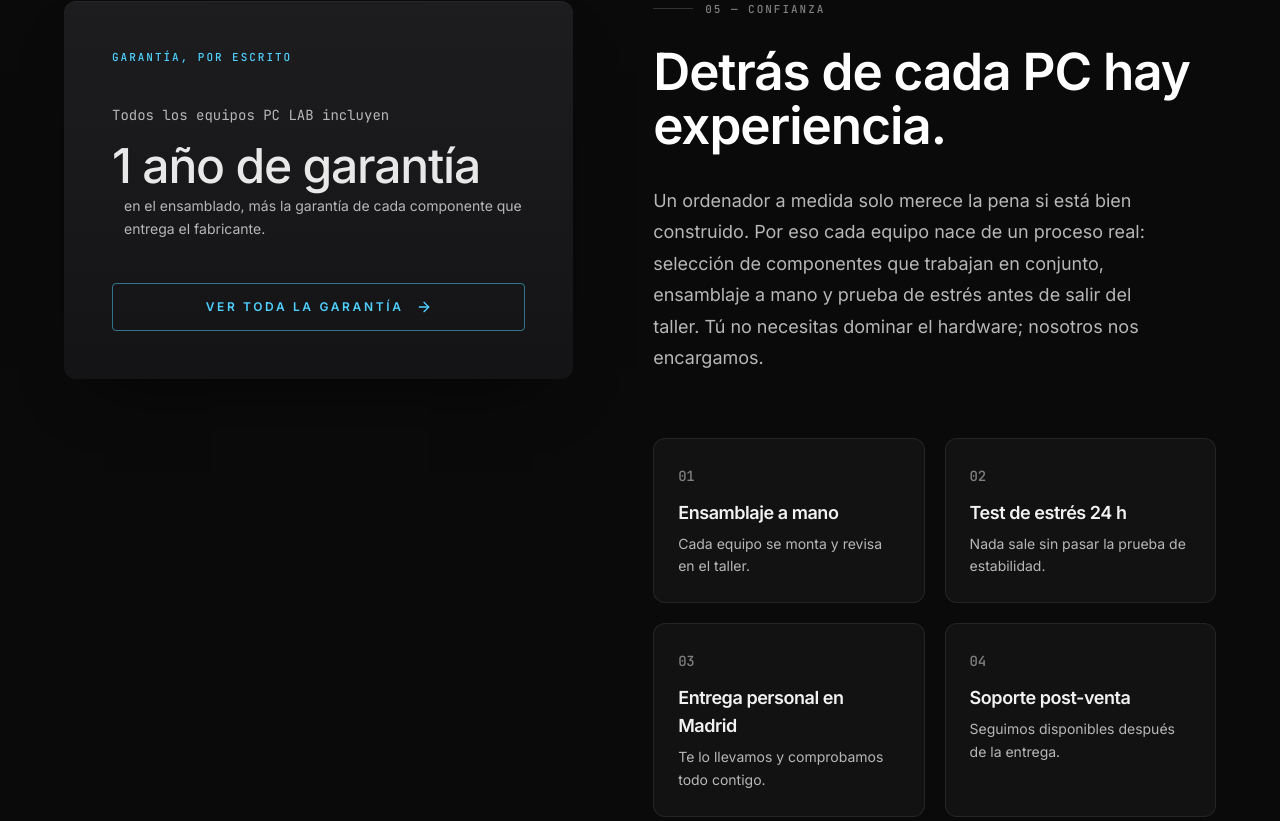
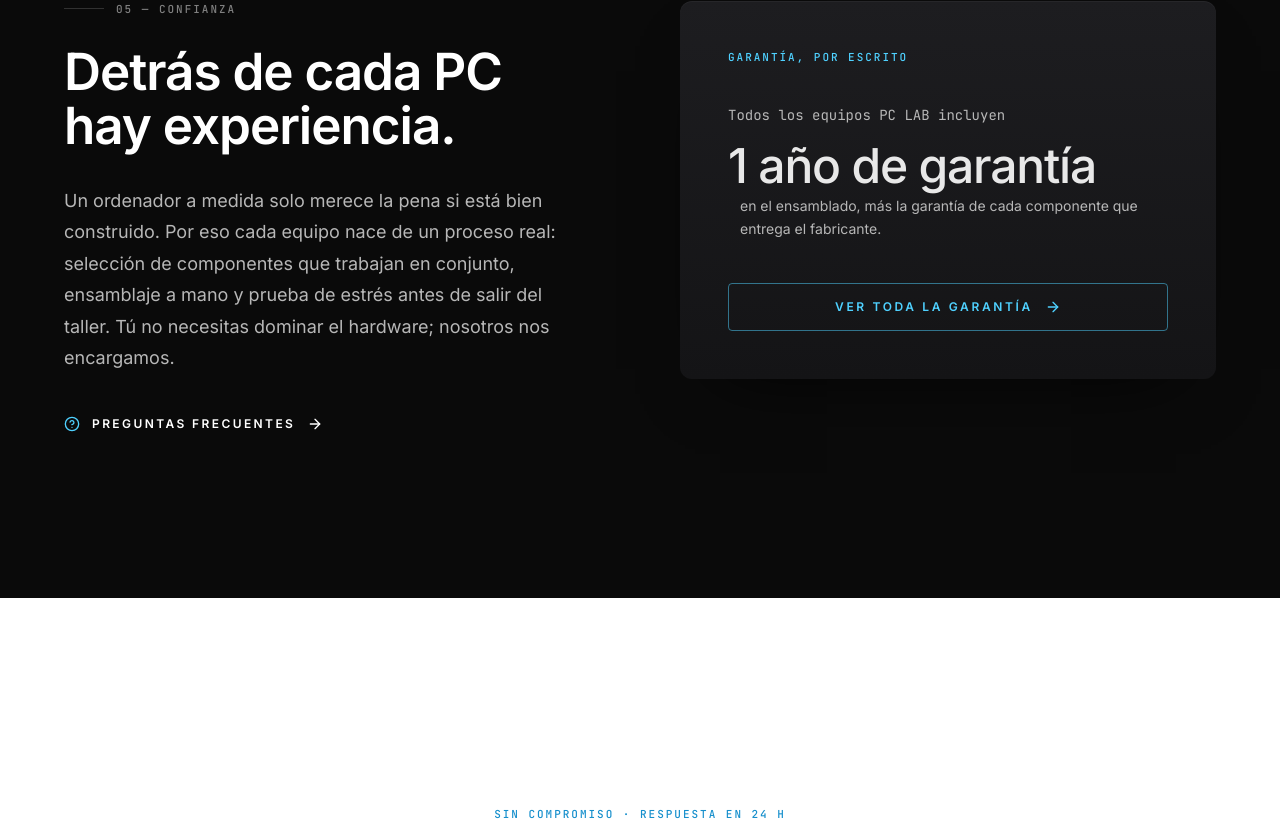
Before and after one commit to Nearcinho/pc-lab, a Next.js app: page / in a window 1280 px wide. Shown: the part 4068-4889 px from the top of the page. Built offline with nearby package versions, Linux system fonts and the light colour scheme.

Commit message:
Home 05: garantia a la derecha, seccion balanceada

```diff
--- a/src/components/home/founder-story.tsx
+++ b/src/components/home/founder-story.tsx
@@ -5,54 +5,13 @@ import Link from "next/link";
 import { ArrowRight, HelpCircle } from "lucide-react";
 import { motion, useReducedMotion } from "framer-motion";
 
-const promises = [
-  { n: "01", title: "Ensamblaje a mano", text: "Cada equipo se monta y revisa en el taller." },
-  { n: "02", title: "Test de estrés 24 h", text: "Nada sale sin pasar la prueba de estabilidad." },
-  { n: "03", title: "Entrega personal en Madrid", text: "Te lo llevamos y comprobamos todo contigo." },
-  { n: "04", title: "Soporte post-venta", text: "Seguimos disponibles después de la entrega." },
-];
-
 export function FounderStory() {
   const reduced = useReducedMotion();
 
   return (
     <section className="bg-[#0a0a0a] py-28 sm:py-40" aria-label="Confianza">
       <div className="container-x">
-        <div className="grid gap-14 lg:grid-cols-[0.95fr_1.05fr] lg:gap-20">
-          <motion.aside
-            initial={reduced ? false : { opacity: 0, y: 24 }}
-            whileInView={{ opacity: 1, y: 0 }}
-            viewport={{ once: true }}
-            transition={{ duration: 1, ease: [0.16, 1, 0.3, 1], delay: 0.1 }}
-            className="m-0 flex flex-col self-start rounded-xl bg-[linear-gradient(180deg,#1d1d20_0%,#141416_100%)] p-10 shadow-[inset_0_1px_0_rgba(255,255,255,0.04),0_30px_70px_-40px_rgba(0,0,0,0.9)] sm:p-12"
-            style={{
-              backgroundImage:
-                "linear-gradient(180deg,#1d1d20,#141416),repeating-linear-gradient(90deg,rgba(255,255,255,0.02) 0 1px,transparent 1px 3px)",
-            }}
-          >
-            <p className="font-mono text-[11px] font-medium uppercase tracking-[0.18em] text-brand">
-              Garantía, por escrito
-            </p>
-
-            <div className="mt-10">
-              <p className="font-mono text-sm text-muted-2">Todos los equipos PC LAB incluyen</p>
-              <p className="mt-4 font-display text-4xl font-medium leading-[1.06] tracking-tight text-foreground/90 sm:text-5xl">
-                1 año de garantía
-                <span className="ml-3 inline-block align-baseline font-sans text-sm font-normal leading-relaxed tracking-normal text-muted-2">
-                  en el ensamblado, más la garantía de cada componente que entrega el fabricante.
-                </span>
-              </p>
-            </div>
-
-            <Link
-              href="/garantia"
-              className="group mt-10 inline-flex items-center justify-center gap-3 rounded-sm border border-brand/50 px-6 py-3.5 text-[12px] font-semibold uppercase tracking-[0.22em] text-brand transition-all duration-300 hover:border-brand hover:bg-brand/10 hover:shadow-[0_0_24px_-6px_rgba(79,209,255,0.45)]"
-            >
-              Ver toda la garantía
-              <ArrowRight className="size-4 transition-transform duration-300 group-hover:translate-x-1" aria-hidden />
-            </Link>
-          </motion.aside>
-
+        <div className="grid gap-14 lg:grid-cols-2 lg:items-center lg:gap-20">
           <div>
             <motion.p
               initial={reduced ? false : { opacity: 0, y: 14 }}
@@ -87,33 +46,12 @@ export function FounderStory() {
               encargamos.
             </motion.p>
 
-            <div className="mt-16 grid gap-4 sm:grid-cols-2 lg:gap-5">
-              {promises.map((p, i) => (
-                <motion.div
-                  key={p.n}
-                  initial={reduced ? false : { opacity: 0, y: 16 }}
-                  whileInView={{ opacity: 1, y: 0 }}
-                  viewport={{ once: true }}
-                  transition={{ duration: 0.8, ease: [0.16, 1, 0.3, 1], delay: 0.05 * i }}
-                  className="group rounded-xl border border-border bg-[#121212] p-6 transition-colors duration-300 hover:border-brand/40"
-                >
-                  <span className="font-mono text-sm font-medium tracking-tight text-muted transition-all duration-300 group-hover:text-brand group-hover:[text-shadow:0_0_14px_rgba(79,209,255,0.55)]">
-                    {p.n}
-                  </span>
-                  <h4 className="mt-3 font-display text-base font-semibold tracking-tight text-foreground/95 sm:text-lg">
-                    {p.title}
-                  </h4>
-                  <p className="mt-1.5 text-sm leading-relaxed text-muted-2">{p.text}</p>
-                </motion.div>
-              ))}
-            </div>
-
             <motion.div
               initial={reduced ? false : { opacity: 0, y: 16 }}
               whileInView={{ opacity: 1, y: 0 }}
               viewport={{ once: true }}
-              transition={{ duration: 0.7, ease: [0.16, 1, 0.3, 1], delay: 0.26 }}
-              className="mt-12"
+              transition={{ duration: 0.7, ease: [0.16, 1, 0.3, 1], delay: 0.22 }}
+              className="mt-10"
             >
               <Link
                 href="/faq"
@@ -125,6 +63,34 @@ export function FounderStory() {
               </Link>
             </motion.div>
           </div>
+
+          <motion.div
+            initial={reduced ? false : { opacity: 0, y: 24 }}
+            whileInView={{ opacity: 1, y: 0 }}
+            viewport={{ once: true }}
+            transition={{ duration: 1, ease: [0.16, 1, 0.3, 1], delay: 0.1 }}
+            className="flex flex-col self-start justify-self-stretch rounded-xl bg-[linear-gradient(180deg,#1d1d20_0%,#141416_100%)] p-10 shadow-[inset_0_1px_0_rgba(255,255,255,0.04),0_30px_70px_-40px_rgba(0,0,0,0.9)] sm:p-12"
+          >
+            <p className="font-mono text-[11px] font-medium uppercase tracking-[0.18em] text-brand">
+              Garantía, por escrito
+            </p>
+
+            <p className="mt-10 font-mono text-sm text-muted-2">Todos los equipos PC LAB incluyen</p>
+            <p className="mt-4 font-display text-4xl font-medium leading-[1.06] tracking-tight text-foreground/90 sm:text-5xl">
+              1 año de garantía
+              <span className="ml-3 inline-block align-baseline font-sans text-sm font-normal leading-relaxed tracking-normal text-muted-2">
+                en el ensamblado, más la garantía de cada componente que entrega el fabricante.
+              </span>
+            </p>
+
+            <Link
+              href="/garantia"
+              className="group mt-10 inline-flex items-center justify-center gap-3 rounded-sm border border-brand/50 px-6 py-3.5 text-[12px] font-semibold uppercase tracking-[0.22em] text-brand transition-all duration-300 hover:border-brand hover:bg-brand/10 hover:shadow-[0_0_24px_-6px_rgba(79,209,255,0.45)]"
+            >
+              Ver toda la garantía
+              <ArrowRight className="size-4 transition-transform duration-300 group-hover:translate-x-1" aria-hidden />
+            </Link>
+          </motion.div>
         </div>
       </div>
     </section>
```
